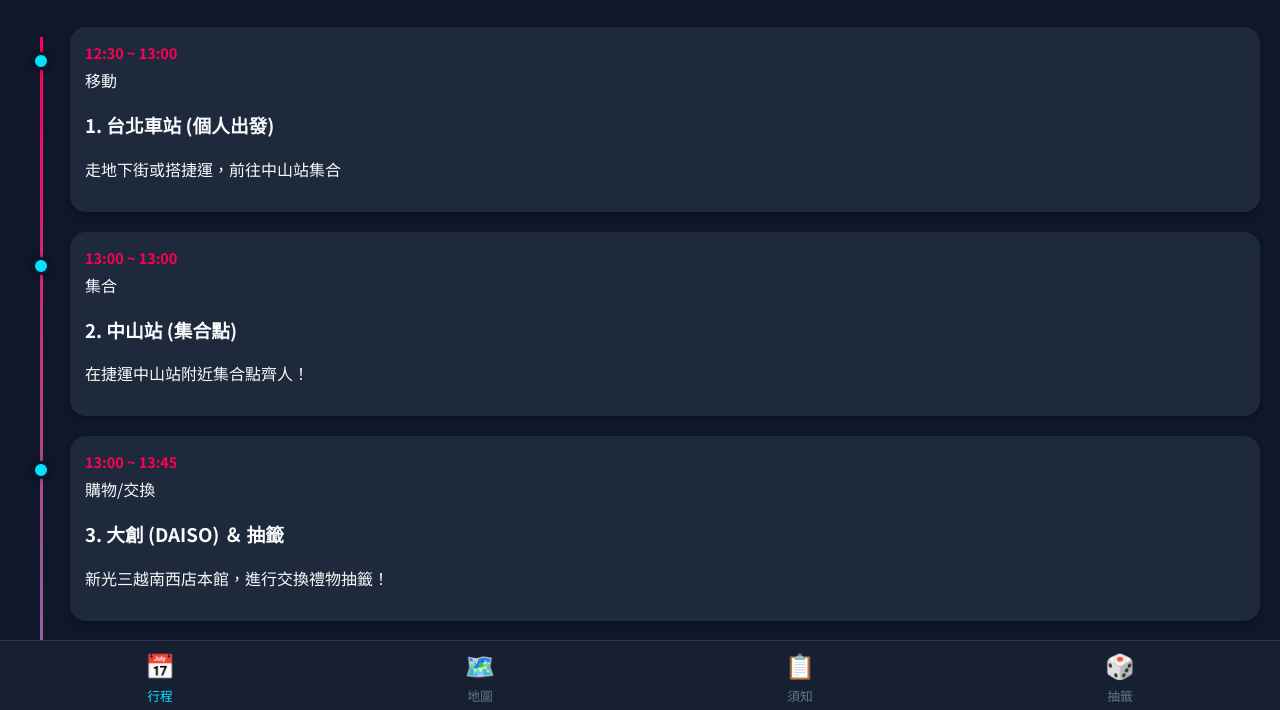
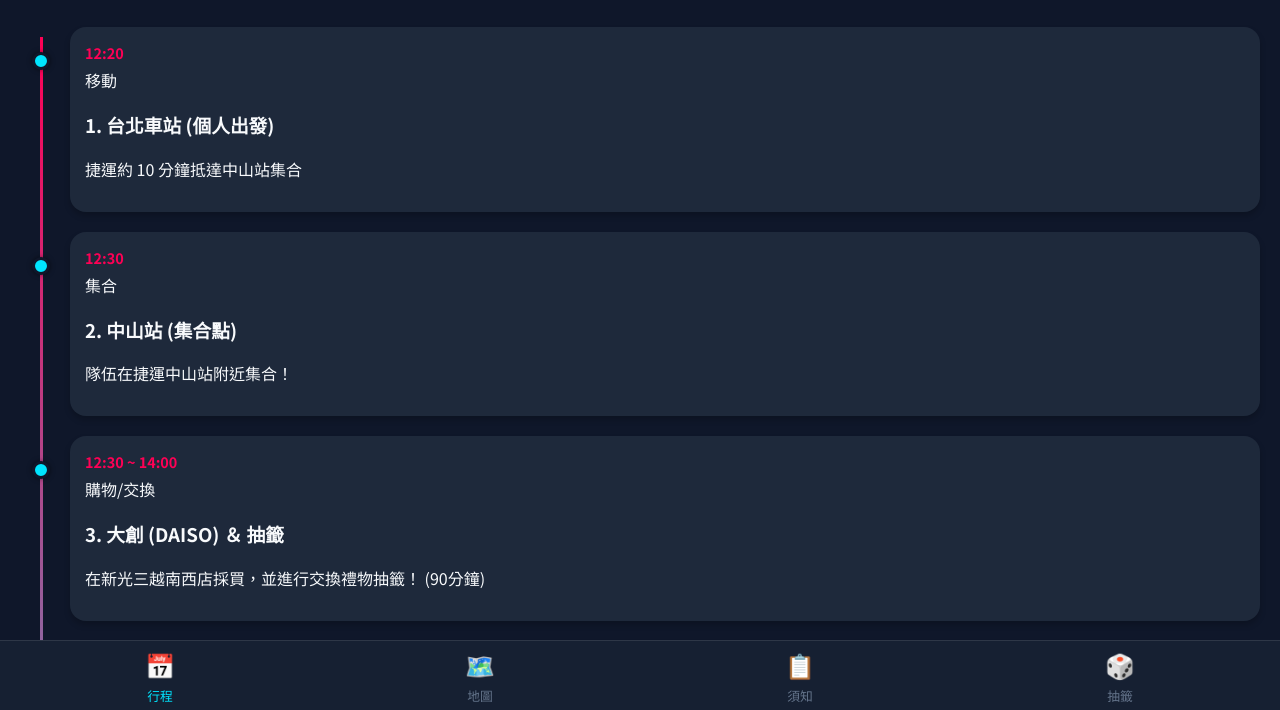
Before and after one commit to shiang232002-create/8FUN-, a plain HTML site: page index.html in a window 1280 px wide. Shown: the part 90-800 px from the top of the page. Drawn offline with nearby package versions, Linux system fonts and the light colour scheme.

Commit message:
v7.2-Update index.html

```diff
--- a/index.html
+++ b/index.html
@@ -294,15 +294,15 @@
 
     <script src="https://unpkg.com/leaflet@1.9.4/dist/leaflet.js"></script>
     <script>
-        // --- 行程資料 (更新時間軸) ---
+        // --- 行程資料 (更新時間軸：最終確定版) ---
         const itinerary = [
-            { title: "1. 台北車站 (個人出發)", time: "12:30 ~ 13:00", tag: "移動", desc: "走地下街或搭捷運，前往中山站集合", lat: 25.0473, lng: 121.5171, mapQ: "台北車站" },
-            { title: "2. 中山站 (集合點)", time: "13:00 ~ 13:00", tag: "集合", desc: "在捷運中山站附近集合點齊人！", lat: 25.0519, lng: 121.5209, mapQ: "捷運中山站" },
-            { title: "3. 大創 (DAISO) ＆ 抽籤", time: "13:00 ~ 13:45", tag: "購物/交換", desc: "新光三越南西店本館，進行交換禮物抽籤！", lat: 25.0519, lng: 121.5209, mapQ: "大創 新光三越南西店" },
-            { title: "4. 誠品生活南西店", time: "13:45 ~ 14:45", tag: "逛街", desc: "Haruko 快閃店。逛完從中山站搭捷運至西門站", lat: 25.0524, lng: 121.5207, mapQ: "誠品生活南西店" },
-            { title: "5. 韓式拍貼機", time: "15:15 ~ 16:00", tag: "拍照留念", desc: "到西門町後，先拍貼留下美美的造型！", lat: 25.0445, lng: 121.5082, mapQ: "Life4Cut 人生四格 西門店" },
-            { title: "6. MEAT IN 燒肉", time: "18:30 ~ 20:30", tag: "晚餐", desc: "西門店燒肉放題，吃飽飽準備唱歌 (中間有自由活動時間)", lat: 25.0448, lng: 121.5068, mapQ: "MEAT IN燒肉時光—燒肉火鍋放題 西門店" },
-            { title: "7. 錢櫃 KTV", time: "20:30 ~ End", tag: "派對", desc: "中華新館，唱到開心為止！", lat: 25.0441, lng: 121.5090, mapQ: "錢櫃台北中華新館" }
+            { title: "1. 台北車站 (個人出發)", time: "12:20", tag: "移動", desc: "捷運約 10 分鐘抵達中山站集合", lat: 25.0473, lng: 121.5171, mapQ: "台北車站" },
+            { title: "2. 中山站 (集合點)", time: "12:30", tag: "集合", desc: "隊伍在捷運中山站附近集合！", lat: 25.0519, lng: 121.5209, mapQ: "捷運中山站" },
+            { title: "3. 大創 (DAISO) ＆ 抽籤", time: "12:30 ~ 14:00", tag: "購物/交換", desc: "在新光三越南西店採買，並進行交換禮物抽籤！ (90分鐘)", lat: 25.0519, lng: 121.5209, mapQ: "大創 新光三越南西店" },
+            { title: "4. 誠品生活南西店", time: "14:00 ~ 15:00", tag: "逛街", desc: "Haruko 快閃店。逛完從中山站搭捷運至西門站 (60分鐘)", lat: 25.0524, lng: 121.5207, mapQ: "誠品生活南西店" },
+            { title: "5. 韓式拍貼機", time: "15:20 ~ 16:00", tag: "拍照留念", desc: "搭捷運到西門町後，直奔 Life4Cut 拍貼！ (40分鐘)", lat: 25.0445, lng: 121.5082, mapQ: "Life4Cut 人生四格 西門店" },
+            { title: "6. MEAT IN 燒肉", time: "16:00 ~ 17:30", tag: "晚餐", desc: "提前享用燒肉放題，吃飽飽。 (90分鐘)", lat: 25.0448, lng: 121.5068, mapQ: "MEAT IN燒肉時光—燒肉火鍋放題 西門店" },
+            { title: "7. 錢櫃 KTV", time: "18:00 ~ 21:00", tag: "派對", desc: "中華新館，歡唱 3 小時，完美結束行程！", lat: 25.0441, lng: 121.5090, mapQ: "錢櫃台北中華新館" }
         ];
 
         // --- 行前須知資料 (用於抽籤) ---
```
